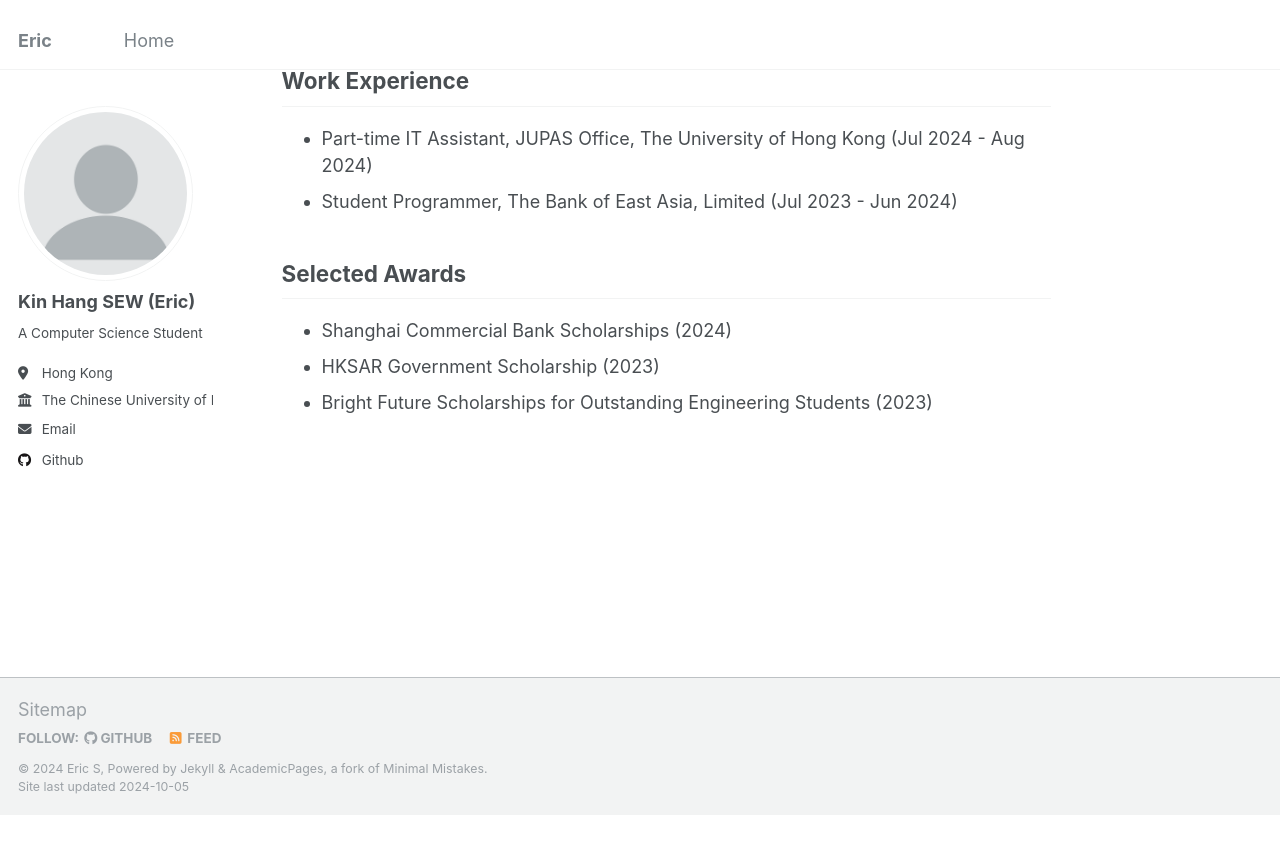
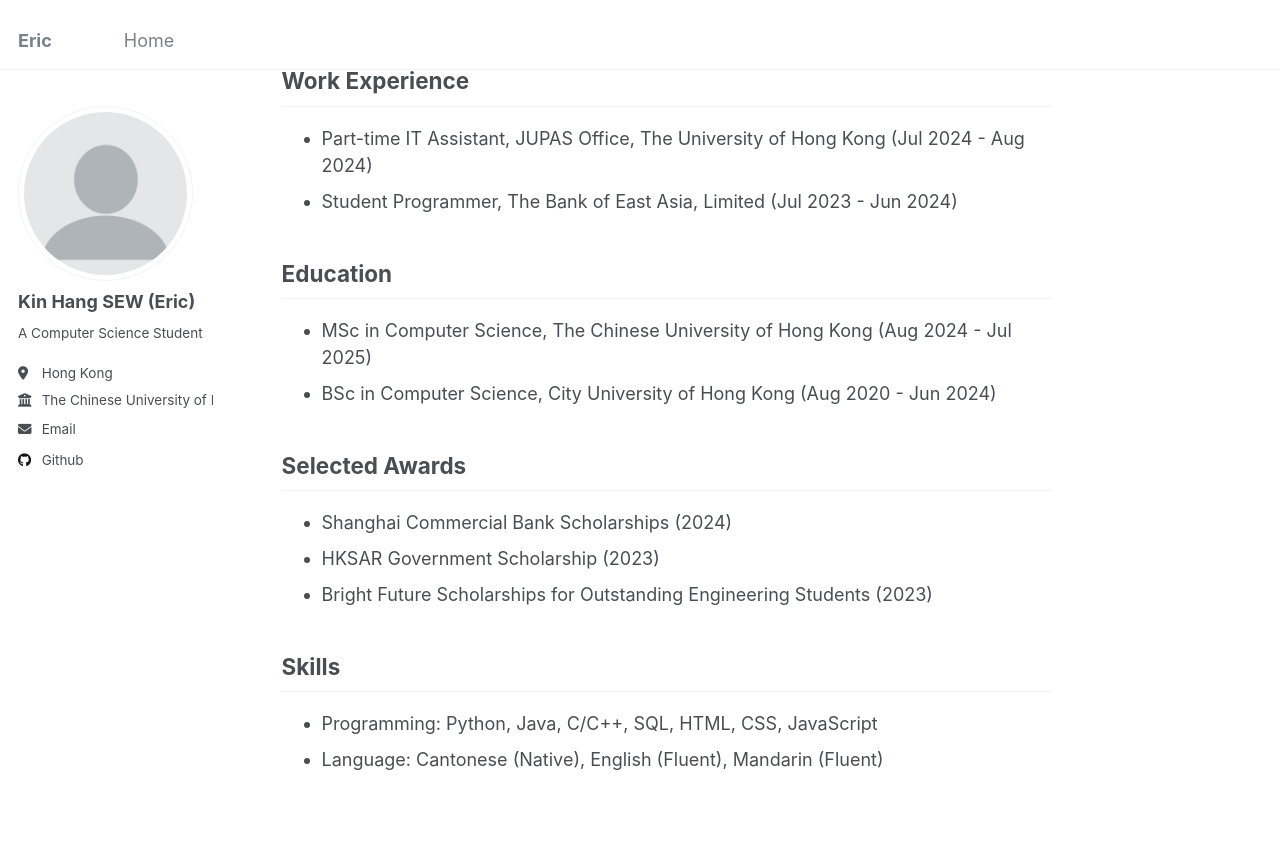
Before and after one commit to ericskh2/ericskh2.github.io, a Jekyll site: the page built from _pages/about.md, in a window 1280 px wide and 900 px high, scrolled down 336 px. Shown: the top 854 px of the window. Built offline with Jekyll 4.4.1, drawn with Linux system fonts in a browser that asks for light colours; before the commit the page ends 1151 px from its top, so only the background shows below that.

Commit message:
Update about.md

```diff
--- a/_pages/about.md
+++ b/_pages/about.md
@@ -18,8 +18,18 @@ Work Experience
 - Part-time IT Assistant, JUPAS Office, The University of Hong Kong (Jul 2024 - Aug 2024)
 - Student Programmer, The Bank of East Asia, Limited (Jul 2023 - Jun 2024)
 
+Education
+------
+- MSc in Computer Science, The Chinese University of Hong Kong (Aug 2024 - Jul 2025)
+- BSc in Computer Science, City University of Hong Kong (Aug 2020 - Jun 2024)
+
 Selected Awards
 ------
 - Shanghai Commercial Bank Scholarships (2024)
 - HKSAR Government Scholarship (2023)
 - Bright Future Scholarships for Outstanding Engineering Students (2023)
+
+Skills
+------
+- Programming: Python, Java, C/C++, SQL, HTML, CSS, JavaScript
+- Language: Cantonese (Native), English (Fluent), Mandarin (Fluent)
```
